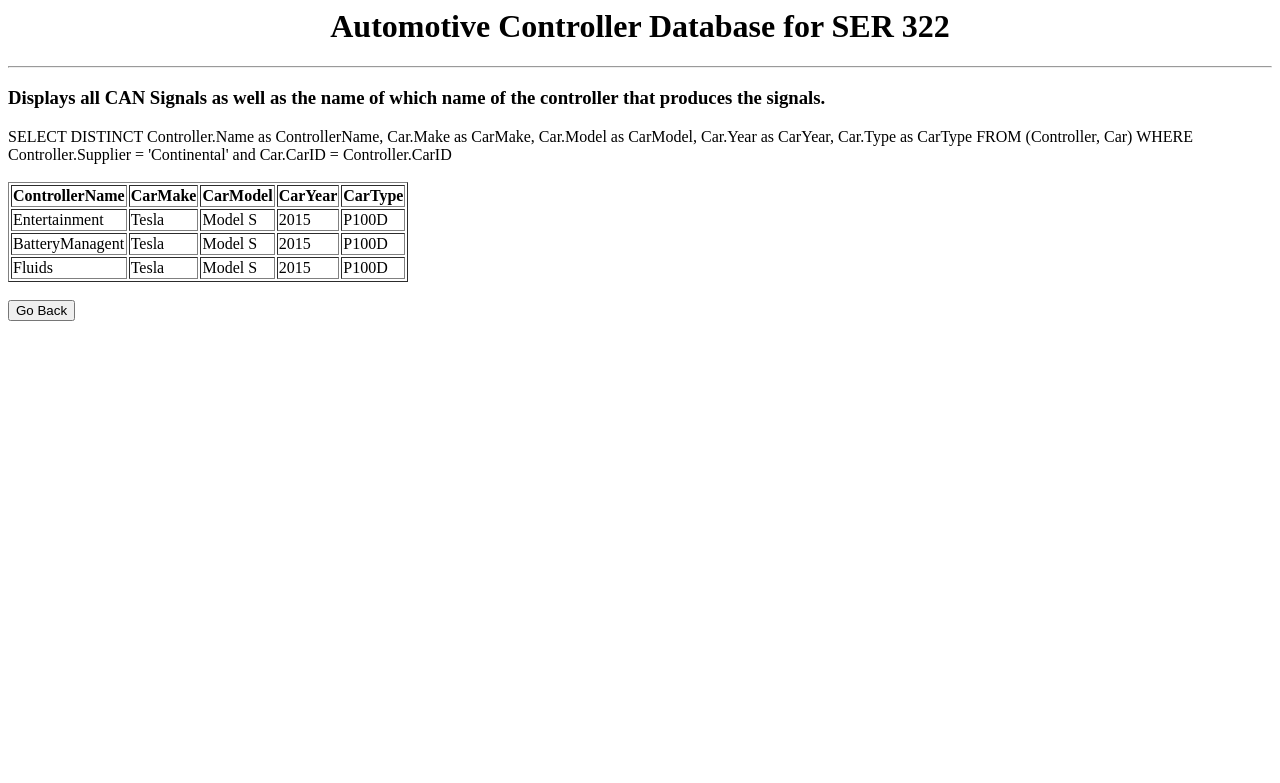
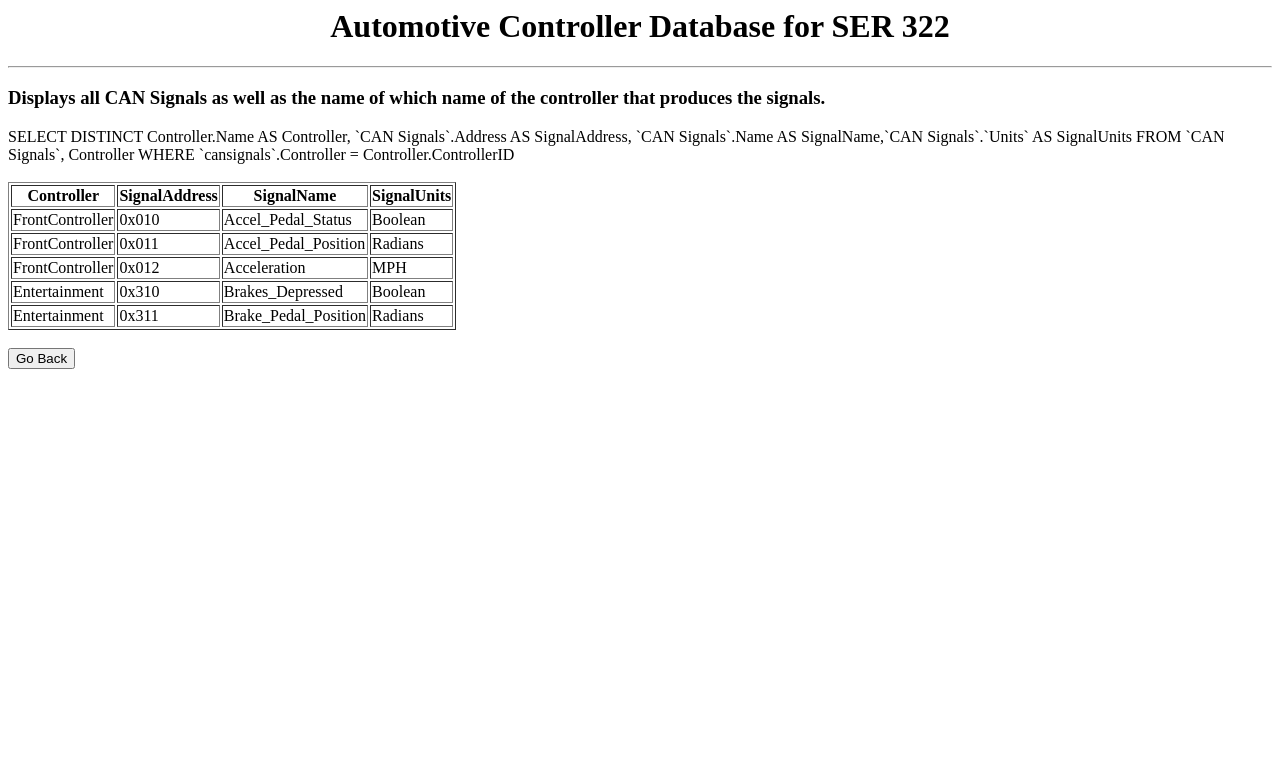
Before and after one commit to jctorre8/Database-Management-Final-Project, a PHP site: page /query2.php in a window 1280 px wide. Shown: the top 783 px of the page. Run offline with PHP 8.4, Linux system fonts and the light colour scheme; data that the repository does not hold is empty.

Commit message:
Update query2.php

```diff
--- a/query2.php
+++ b/query2.php
@@ -13,29 +13,31 @@ echo "<center><h1>Automotive Controller Database for SER 322</h1></center> <hr /
 mysql_select_db("Cars", $con);
 
 
-$sql = "SELECT DISTINCT Controller.Name as ControllerName, Car.Make as CarMake, Car.Model as CarModel, Car.Year as CarYear, Car.Type as CarType FROM (Controller, Car) WHERE Controller.Supplier = 'Continental' and Car.CarID = Controller.CarID ";
+$sql = "SELECT DISTINCT Controller.Name AS Controller, `CAN Signals`.Address AS SignalAddress, `CAN Signals`.Name AS SignalName,`CAN Signals`.`Units` AS SignalUnits
+FROM `CAN Signals`, Controller
+WHERE `CAN Signals`.Controller = Controller.ControllerID";
 $myData = mysql_query($sql, $con);
 
 echo "<h3>Displays all CAN Signals as well as the name of which name of the controller that produces the signals.</h3>";
-echo "SELECT DISTINCT Controller.Name as ControllerName, Car.Make as CarMake, Car.Model as CarModel, Car.Year as CarYear, Car.Type as CarType FROM (Controller, Car) WHERE Controller.Supplier = 'Continental' and Car.CarID = Controller.CarID";
+echo "SELECT DISTINCT Controller.Name AS Controller, `CAN Signals`.Address AS SignalAddress, `CAN Signals`.Name AS SignalName,`CAN Signals`.`Units` AS SignalUnits
+FROM `CAN Signals`, Controller
+WHERE `cansignals`.Controller = Controller.ControllerID";
 echo "<br/>";
 echo "<br/>";
 echo "<table border=1>
 <tr>
-<th>ControllerName</th>
-<th>CarMake</th>
-<th>CarModel</th>
-<th>CarYear</th>
-<th>CarType</th>
+<th>Controller</th>
+<th>SignalAddress</th>
+<th>SignalName</th>
+<th>SignalUnits</th>
 </tr>";
 while($record = mysql_fetch_array($myData)) {
 	echo "<form action=query2.php method=post>";
 	echo "<tr>";
-	echo "<td>" . $record['ControllerName'] . " </td>";
-	echo "<td>" . $record['CarMake'] . " </td>";
-	echo "<td>" . $record['CarModel'] . " </td>";
-	echo "<td>" . $record['CarYear'] . " </td>";
-	echo "<td>" . $record['CarType'] . " </td>";
+	echo "<td>" . $record['Controller'] . " </td>";
+	echo "<td>" . $record['SignalAddress'] . " </td>";
+	echo "<td>" . $record['SignalName'] . " </td>";
+	echo "<td>" . $record['SignalUnits'] . " </td>";
 	echo "</tr>";
 	echo "</form>";
 }
```
